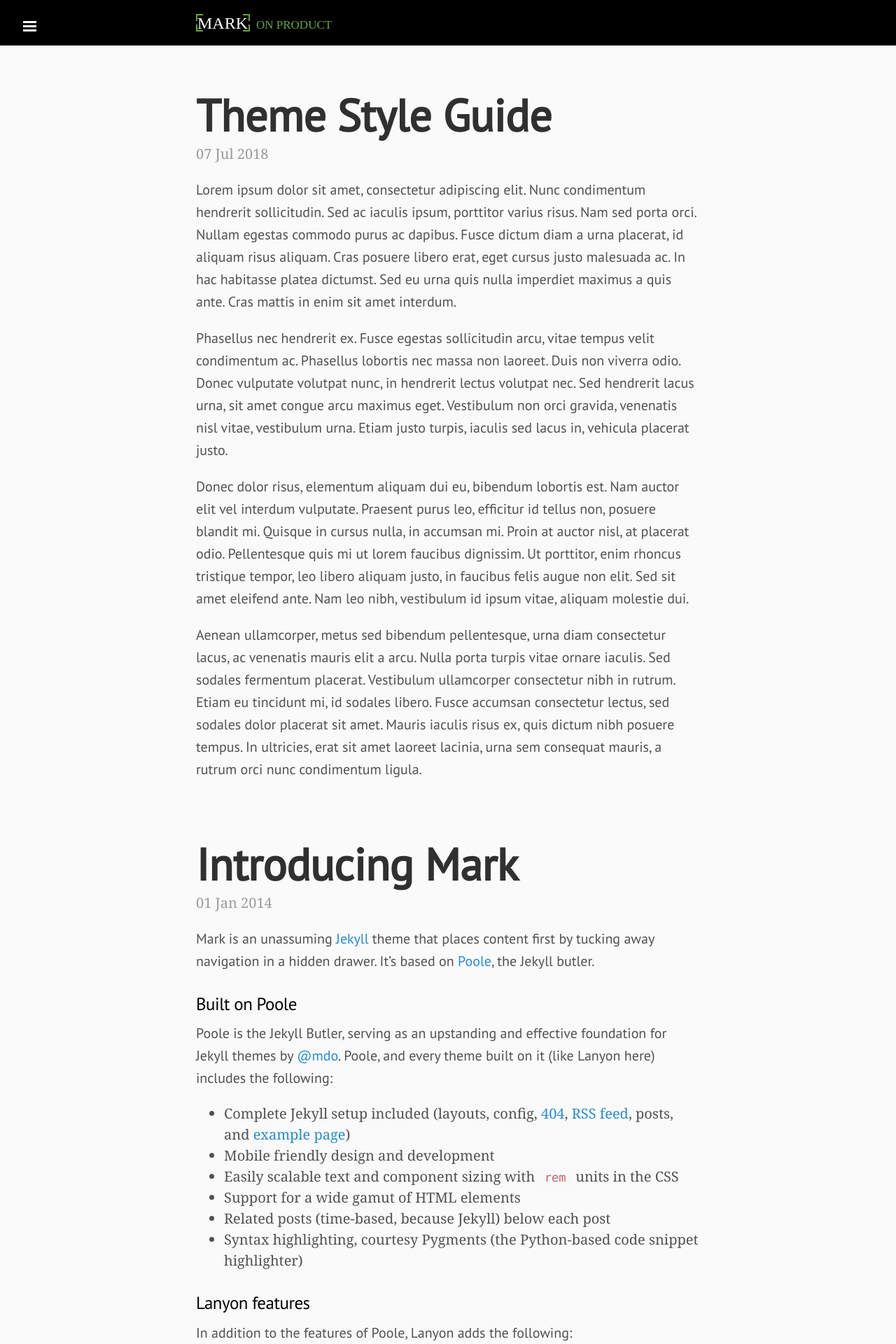
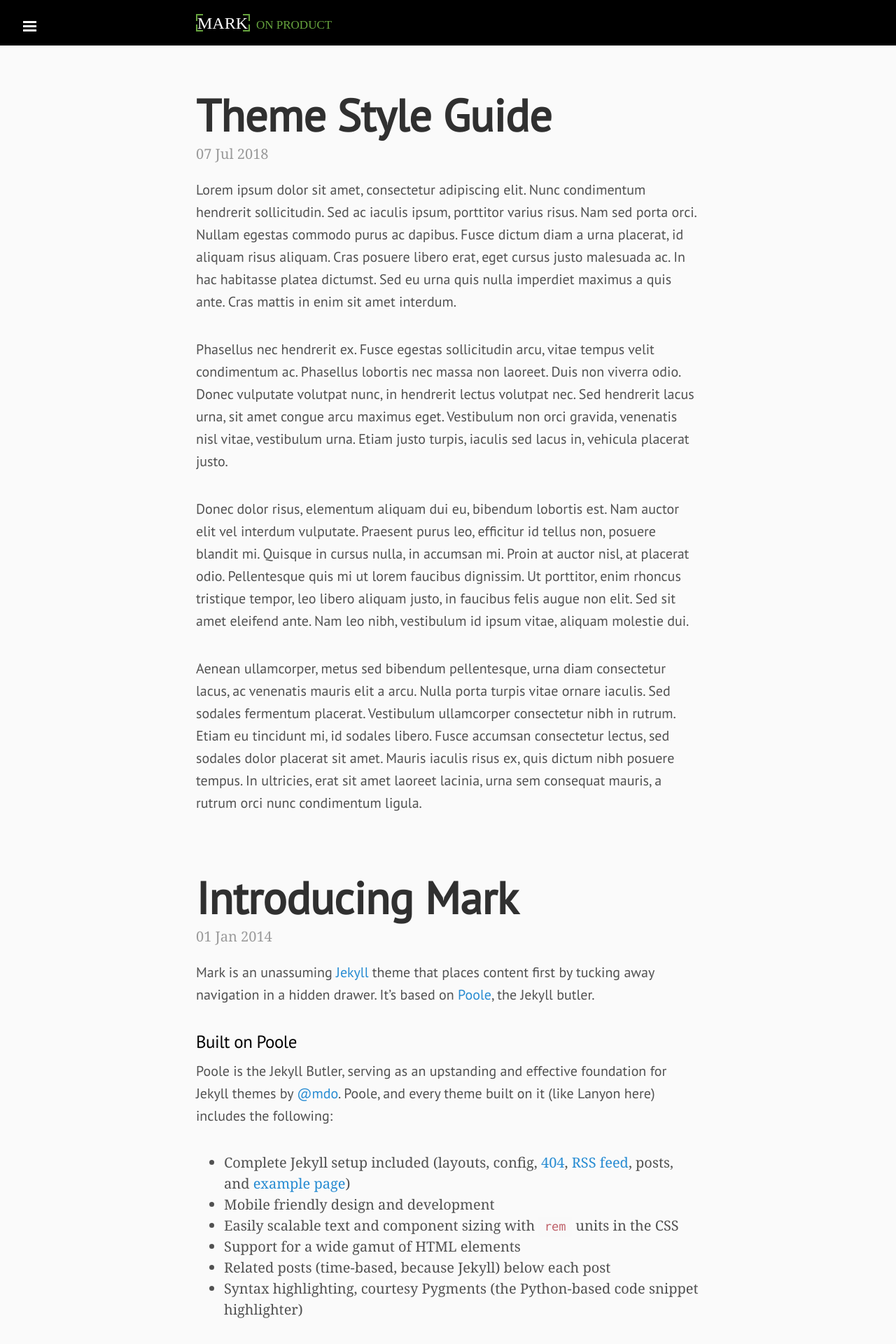
Before and after one commit to markthelefty/markthelefty.github.io, a Jekyll site: the page built from index.html, in a window 1280 px wide. Shown: the top 1920 px of the page at 70% size. Built offline with Jekyll 4.4.1, drawn with Linux system fonts in a browser that asks for light colours; some web fonts are replaced; Markdown is read by kramdown in place of the engine named in the settings; the list of posts is cut into pages by our own code.

Commit message:
typo tweaks

```diff
--- a/public/css/custom.css
+++ b/public/css/custom.css
@@ -46,13 +46,14 @@ body {
  }
 
  .post-title {
-    font-size:3.2rem;
+    font-size: 3.2rem;
     color: #000;
-    font-weight:700;
+    font-weight: 700;
  }
 
  .post p {
     font-family: 'PT Sans', Helvetica, Arial, sans-serif;
-    line-height:1.6;
+    line-height: 1.6;
+    margin-bottom: 1.8rem;
     /*color: #000;*/
  }
```
